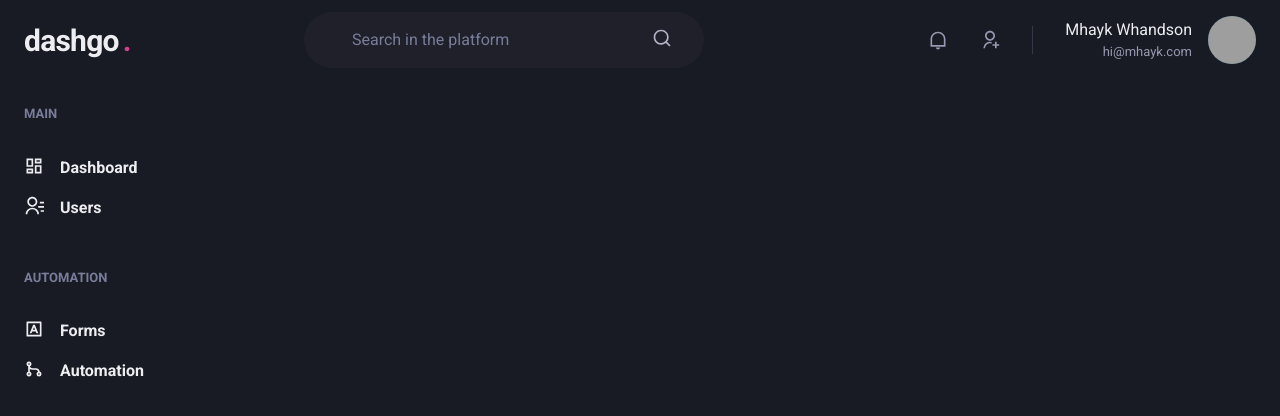
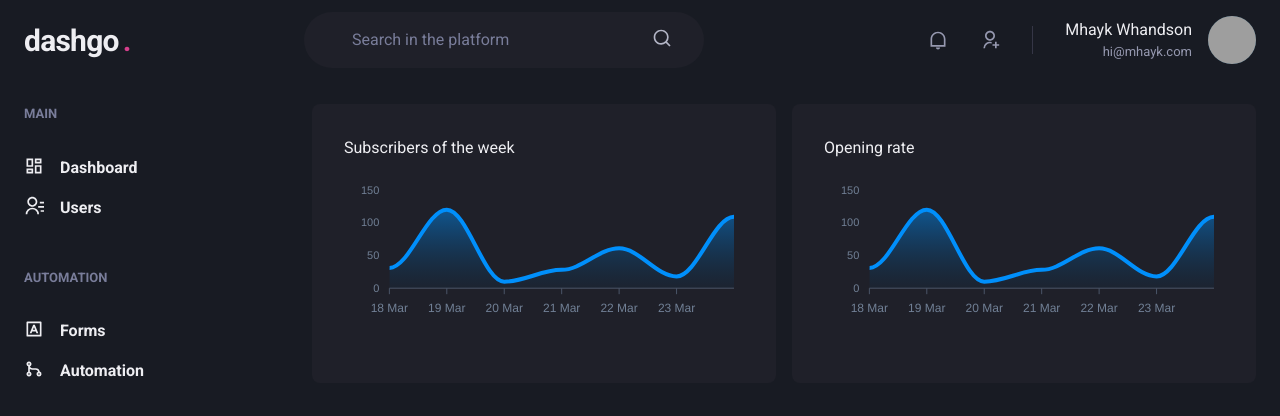
Before and after one commit to mhayk/dashgo, a Next.js app: page /dashboard in a window 1280 px wide. Shown: the top 416 px of the page. Built offline with nearby package versions, Linux system fonts and the light colour scheme; grey boxes are pictures that could not be loaded.

Commit message:
Dashboard page has been styled.
Signed-off-by: Mhayk Whandson <hi@mhayk.com>

```diff
--- a/src/pages/dashboard.tsx
+++ b/src/pages/dashboard.tsx
@@ -1,15 +1,98 @@
-import { Flex } from "@chakra-ui/layout";
+import { Box, Flex, SimpleGrid, Text, theme } from "@chakra-ui/react";
+import dynamic from 'next/dynamic';
 import { SideBar } from "../components/Form/Sidebar";
 import { Header } from "../components/Header";
 
+const Chart = dynamic(() => import('react-apexcharts'), {
+    // SSR is disabled.
+    ssr: false
+})
+
 export default function Dashboard() {
+    const options = {
+        chart: {
+            toolbar: {
+                show: false
+            },
+            zoom: {
+                enabled: false
+            },
+            foreColor: theme.colors.gray[500]
+        },
+        grid: {
+            show: false
+        },
+        dataLabels: {
+            enabled: false
+        },
+        tooltip: {
+            enabled: false
+        },
+        xaxis: {
+            type: 'datetime',
+            axisBorder: {
+                color: theme.colors.gray[600]
+            },
+            axisTicks: {
+                color: theme.colors.gray[600]
+            },
+            categories: [
+                '2021-03-18T00:00:00.000Z',
+                '2021-03-19T00:00:00.000Z',
+                '2021-03-20T00:00:00.000Z',
+                '2021-03-21T00:00:00.000Z',
+                '2021-03-22T00:00:00.000Z',
+                '2021-03-23T00:00:00.000Z',
+                '2021-03-24T00:00:00.000Z'
+            ]
+        },
+        fill: {
+            opacity: 0.3,
+            type: 'gradient',
+            gradient: {
+                shade: 'dark',
+                opacityFrom: 0.7,
+                opacityTo: 0.3
+            }
+        }
+    };
+
+    const series = [
+        {
+            name: 'serie1', data: [31, 120, 10, 28, 61, 18, 109]
+        }
+    ]
+
     return (
         <Flex direction="column" h="100vh">
             <Header />
 
             <Flex w="100%" my="6" maxWidth={1480} mx="auto" px="6">
                 <SideBar />
+
+                <SimpleGrid flex="1" gap="4" minChildWidth="320px" align="flex-start">
+                    <Box
+                        p="8"
+                        bg="gray.800"
+                        borderRadius={8}
+                        pb="4"
+                    >
+                        <Text>Subscribers of the week</Text>
+                        <Chart options={options} series={series} type="area" height={160} />
+                    </Box>
+                    <Box
+                        p="8"
+                        bg="gray.800"
+                        borderRadius={8}
+                        pb="4"
+                    >
+                        <Text>Opening rate</Text>
+                        <Chart options={options} series={series} type="area" height={160} />
+                    </Box>
+                </SimpleGrid>
             </Flex>
+
+
         </Flex>
     )
 }
```
